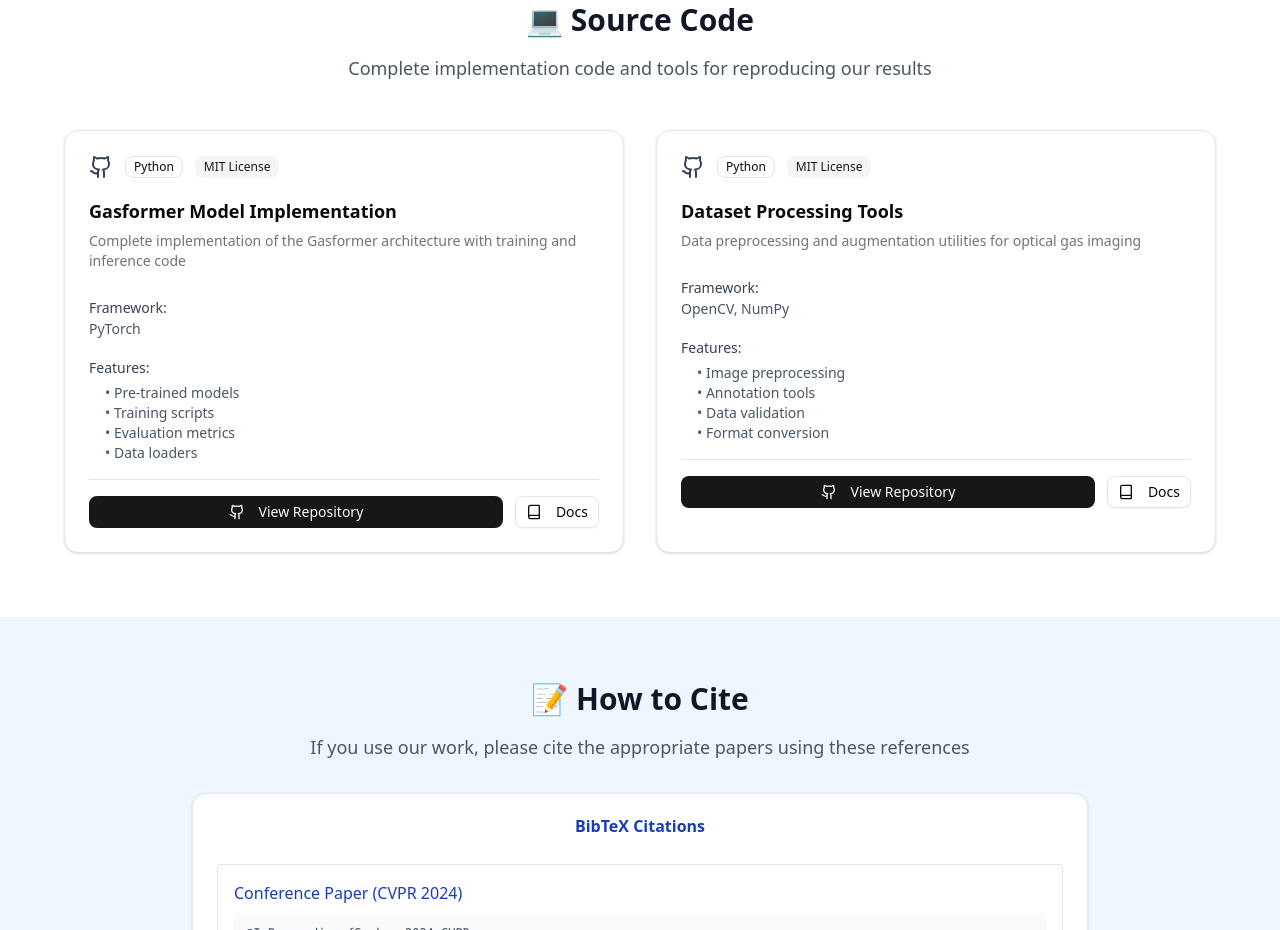
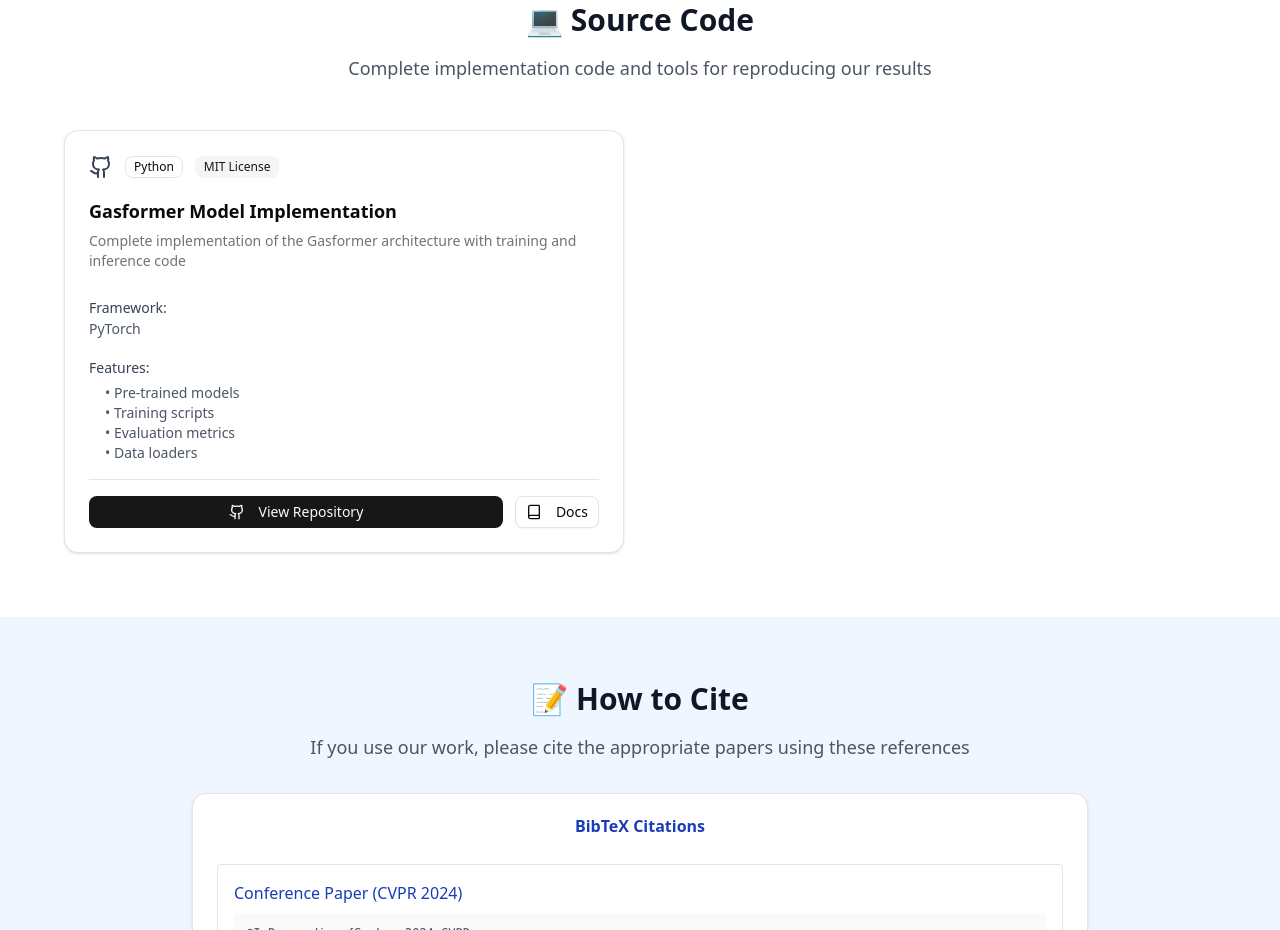
Before and after one commit to ai-greener-livestock/ai-greener-livestock.github.io, a Next.js app: page /resources in a window 1280 px wide. Shown: the part 2060-2990 px from the top of the page. Built offline with nearby package versions, Linux system fonts and the light colour scheme.

Commit message:
Remove Dataset Processing Tools entry from ResourcesPage component to streamline content and improve focus on remaining resources.

```diff
--- a/app/resources/page.tsx
+++ b/app/resources/page.tsx
@@ -89,17 +89,6 @@ export default function ResourcesPage() {
       repository: "https://github.com/toqitahamid/Gasformer",
       features: ["Pre-trained models", "Training scripts", "Evaluation metrics", "Data loaders"],
       documentation: "Complete setup and usage instructions",
-      license: "MIT License"
-    },
-    {
-      id: 2,
-      title: "Dataset Processing Tools",
-      description: "Data preprocessing and augmentation utilities for optical gas imaging",
-      language: "Python",
-      framework: "OpenCV, NumPy",
-      repository: "https://github.com/toqitahamid/Gasformer-Data-Tools",
-      features: ["Image preprocessing", "Annotation tools", "Data validation", "Format conversion"],
-      documentation: "API documentation and examples",
       license: "MIT License"
     }
   ]
```
